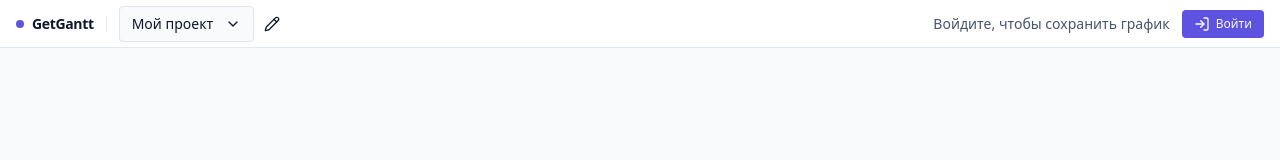
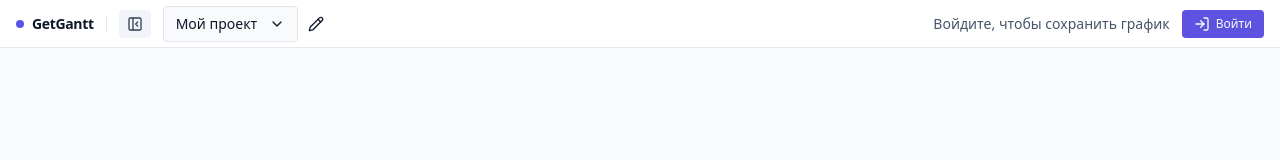
Before and after one commit to simon100500/gantt-lib-mcp, a React (Vite) app in the folder packages/web/: page / in a window 1280 px wide. Shown: the top 160 px of the page. Built offline with nearby package versions, Linux system fonts and the light colour scheme.

Commit message:
feat(quick-27): add left sidebar state and toggle button to App
- Add projectSidebarVisible state variable (default: true)
- Import PanelLeftClose icon from lucide-react
- Add toggle button in header with proper styling and aria labels
- Button shows/hides the project sidebar with visual feedback

```diff
--- a/packages/web/src/App.tsx
+++ b/packages/web/src/App.tsx
@@ -1,5 +1,5 @@
 import { useState, useCallback, useRef, useEffect } from 'react';
-import { CalendarDays, ChevronDown, LogOut, PanelLeft, Sparkles } from 'lucide-react';
+import { CalendarDays, ChevronDown, LogOut, PanelLeft, PanelLeftClose, Sparkles } from 'lucide-react';
 import { GanttChart, type GanttChartRef } from './components/GanttChart.tsx';
 import { ChatSidebar, type ChatMessage } from './components/ChatSidebar.tsx';
 import { StartScreen } from './components/StartScreen.tsx';
@@ -83,6 +83,7 @@ export default function App() {
   const [streaming, setStreaming] = useState('');
   const [aiThinking, setAiThinking] = useState(false);
   const [chatSidebarVisible, setChatSidebarVisible] = useState(false);
+  const [projectSidebarVisible, setProjectSidebarVisible] = useState(true);
   const [hasStartedChat, setHasStartedChat] = useState(false);
 
   // Gantt feature toggles
@@ -327,6 +328,24 @@ export default function App() {
         </div>
 
         <span className="w-px h-4 bg-slate-200" />
+
+        {/* Project sidebar toggle button */}
+        <button
+          type="button"
+          onClick={() => setProjectSidebarVisible(!projectSidebarVisible)}
+          aria-pressed={projectSidebarVisible}
+          aria-label={projectSidebarVisible ? 'Скрыть проекты' : 'Показать проекты'}
+          className={cn(
+            'h-7 px-2 flex items-center gap-1.5 rounded transition-colors',
+            'focus-visible:outline-none focus-visible:ring-2 focus-visible:ring-ring focus-visible:ring-offset-1',
+            projectSidebarVisible
+              ? 'bg-slate-100 text-slate-700 hover:bg-slate-200'
+              : 'text-slate-500 hover:bg-slate-100 hover:text-slate-700',
+          )}
+          title={projectSidebarVisible ? 'Скрыть проекты' : 'Показать проекты'}
+        >
+          <PanelLeftClose className={cn('w-4 h-4 transition-transform', projectSidebarVisible ? 'rotate-0' : 'rotate-180')} />
+        </button>
 
         {/* Project switcher - works for authenticated and guest mode */}
         {auth.isAuthenticated && auth.project ? (
```
